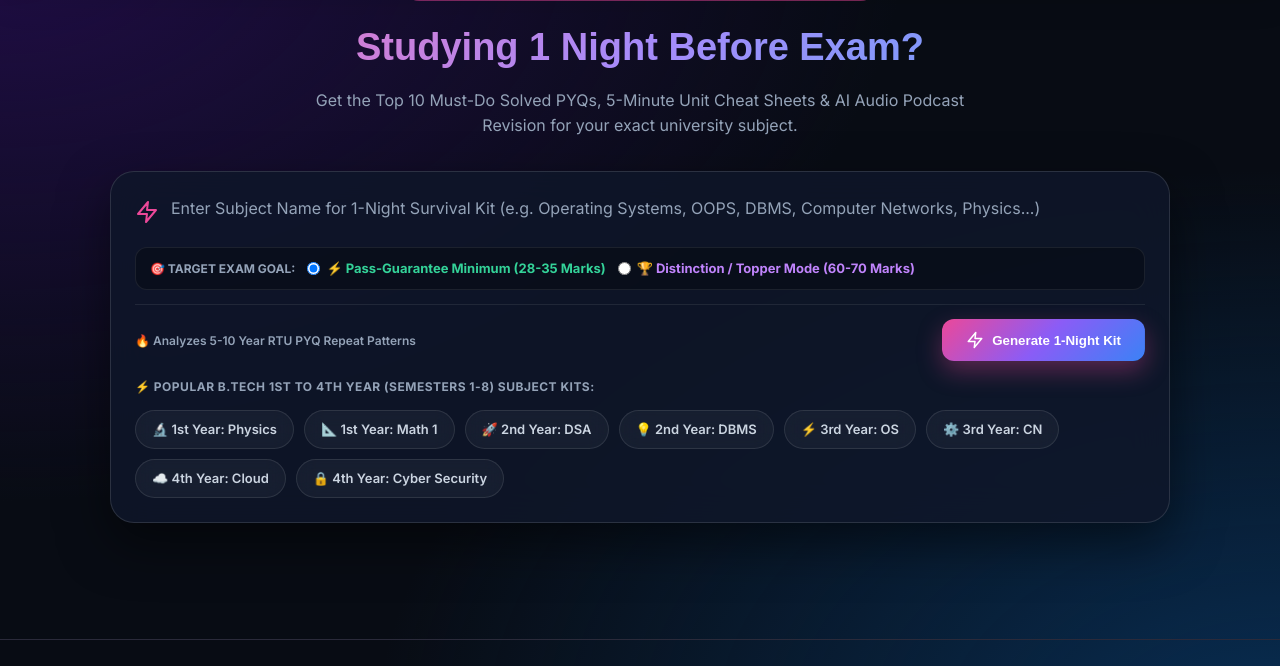
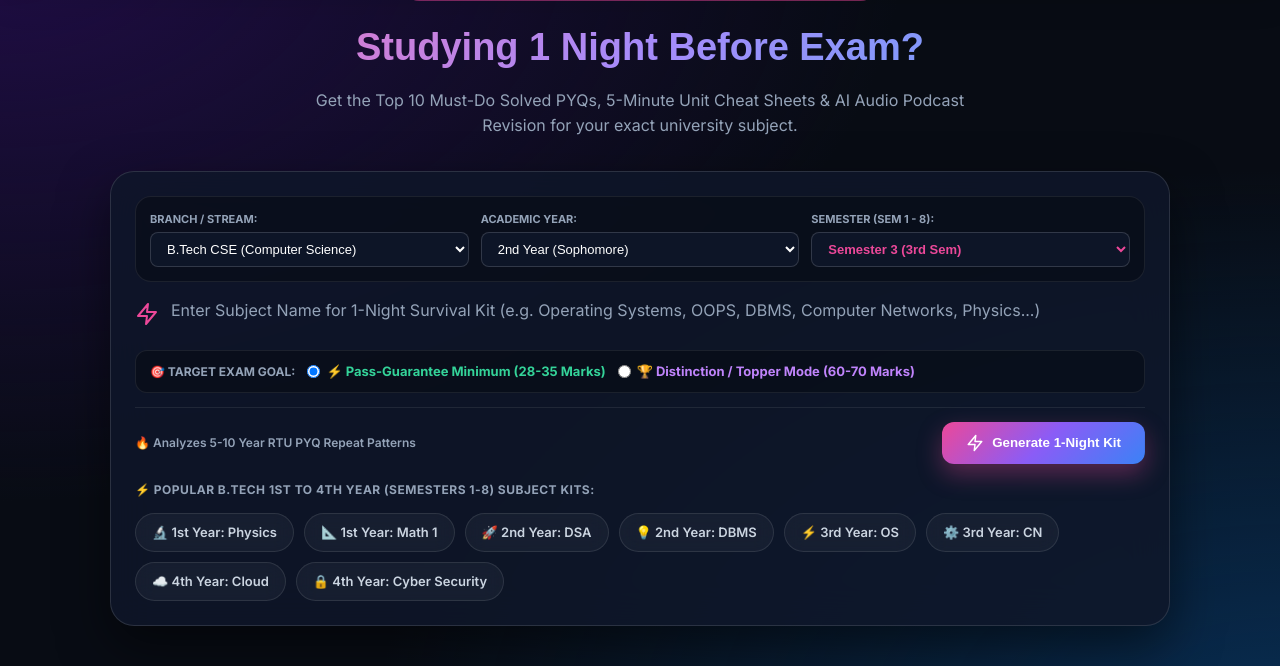
Before and after one commit to rajaswami6367/StudyMate.AI, a Flask app: page /one_night_mode in a window 1280 px wide. Shown: the part 64-730 px from the top of the page. Run offline with Flask 3, Linux system fonts and the light colour scheme; the visitor is signed in with stand-in values (Sample User, id 1).

Commit message:
Add Branch, Academic Year & Semester 1-8 Academic Profile Selector for B.Tech CSE 3rd Sem and all semesters

```diff
--- a/app.py
+++ b/app.py
@@ -666,9 +666,16 @@ def one_night_mode():
     subject = ""
     error = ""
 
+    branch = "B.Tech CSE"
+    year = "2nd Year"
+    sem = "Semester 3"
+
     if request.method == 'POST':
         subject = request.form.get('subject', '').strip()
         target_mode = request.form.get('target_mode', 'distinction').strip()
+        branch = request.form.get('branch', 'B.Tech CSE').strip()
+        year = request.form.get('year', '2nd Year').strip()
+        sem = request.form.get('sem', 'Semester 3').strip()
 
         if not subject:
             return render_template('one_night_mode.html', error='Please enter a subject name!')
@@ -721,7 +728,7 @@ Structure:
         else:
             kit_data = generate_fallback_one_night_kit(subject, target_mode)
 
-    return render_template('one_night_mode.html', kit_data=kit_data, subject=subject, error=error)
+    return render_template('one_night_mode.html', kit_data=kit_data, subject=subject, branch=branch, year=year, sem=sem, error=error)
 
 
 #  AI EXAM PAPER PREDICTOR & QUESTION PAPER GENERATOR
@@ -740,9 +747,16 @@ def exam_predictor():
     branch = "B.Tech CSE"
     error = ""
 
+    branch = "B.Tech CSE"
+    year = "2nd Year"
+    sem = "Semester 3"
+
     if request.method == 'POST':
         subject = request.form.get('subject', '').strip()
         target_mode = request.form.get('target_mode', 'distinction').strip()
+        branch = request.form.get('branch', 'B.Tech CSE').strip()
+        year = request.form.get('year', '2nd Year').strip()
+        sem = request.form.get('sem', 'Semester 3').strip()
         university = request.form.get('university', 'RTU Kota (B.Tech)').strip()
         exam_type = request.form.get('exam_type', 'University End-Sem Exam').strip()
         branch = request.form.get('branch', 'B.Tech CSE').strip()
--- a/templates/one_night_mode.html
+++ b/templates/one_night_mode.html
@@ -26,6 +26,49 @@
   <!-- Search & Command Bar -->
   <div class="glass-card" style="padding: 24px; border-radius: 24px; background: rgba(15, 23, 42, 0.85); border: 1px solid rgba(255, 255, 255, 0.12); backdrop-filter: blur(20px); margin-bottom: 36px; box-shadow: 0 20px 50px rgba(0,0,0,0.5);">
     <form method="POST" action="{{ url_for('one_night_mode') }}" onsubmit="showLoading()">
+
+      <!-- Academic Profile Selector (Branch, Year & Semester 1-8) -->
+      <div style="display: grid; grid-template-columns: repeat(auto-fit, minmax(200px, 1fr)); gap: 12px; margin-bottom: 16px; background: rgba(0,0,0,0.3); padding: 14px; border-radius: 16px; border: 1px solid rgba(255,255,255,0.08);">
+
+        <!-- Branch -->
+        <div>
+          <label style="font-size: 11px; font-weight: 700; color: #94a3b8; text-transform: uppercase; display: block; margin-bottom: 4px;">Branch / Stream:</label>
+          <select name="branch" style="width: 100%; padding: 8px 12px; border-radius: 8px; background: rgba(15,23,42,0.9); border: 1px solid rgba(255,255,255,0.15); color: #fff; font-size: 13px; outline: none;">
+            <option value="B.Tech CSE" {% if branch == 'B.Tech CSE' %}selected{% endif %}>B.Tech CSE (Computer Science)</option>
+            <option value="B.Tech IT / AI-ML" {% if branch == 'B.Tech IT / AI-ML' %}selected{% endif %}>B.Tech IT / AI-ML / Data Science</option>
+            <option value="B.Tech ECE / Electrical" {% if branch == 'B.Tech ECE / Electrical' %}selected{% endif %}>B.Tech ECE / Electrical</option>
+            <option value="B.Tech Mechanical / Civil" {% if branch == 'B.Tech Mechanical / Civil' %}selected{% endif %}>B.Tech Mechanical / Civil</option>
+          </select>
+        </div>
+
+        <!-- Academic Year -->
+        <div>
+          <label style="font-size: 11px; font-weight: 700; color: #94a3b8; text-transform: uppercase; display: block; margin-bottom: 4px;">Academic Year:</label>
+          <select name="year" style="width: 100%; padding: 8px 12px; border-radius: 8px; background: rgba(15,23,42,0.9); border: 1px solid rgba(255,255,255,0.15); color: #fff; font-size: 13px; outline: none;">
+            <option value="1st Year" {% if year == '1st Year' %}selected{% endif %}>1st Year (Freshman)</option>
+            <option value="2nd Year" {% if year == '2nd Year' or not year %}selected{% endif %}>2nd Year (Sophomore)</option>
+            <option value="3rd Year" {% if year == '3rd Year' %}selected{% endif %}>3rd Year (Junior)</option>
+            <option value="4th Year" {% if year == '4th Year' %}selected{% endif %}>4th Year (Senior)</option>
+          </select>
+        </div>
+
+        <!-- Semester 1 to 8 -->
+        <div>
+          <label style="font-size: 11px; font-weight: 700; color: #94a3b8; text-transform: uppercase; display: block; margin-bottom: 4px;">Semester (Sem 1 - 8):</label>
+          <select name="sem" style="width: 100%; padding: 8px 12px; border-radius: 8px; background: rgba(15,23,42,0.9); border: 1px solid rgba(255,255,255,0.15); color: #ec4899; font-weight: 800; font-size: 13px; outline: none;">
+            <option value="Semester 1" {% if sem == 'Semester 1' %}selected{% endif %}>Semester 1 (1st Sem)</option>
+            <option value="Semester 2" {% if sem == 'Semester 2' %}selected{% endif %}>Semester 2 (2nd Sem)</option>
+            <option value="Semester 3" {% if sem == 'Semester 3' or not sem %}selected{% endif %}>Semester 3 (3rd Sem)</option>
+            <option value="Semester 4" {% if sem == 'Semester 4' %}selected{% endif %}>Semester 4 (4th Sem)</option>
+            <option value="Semester 5" {% if sem == 'Semester 5' %}selected{% endif %}>Semester 5 (5th Sem)</option>
+            <option value="Semester 6" {% if sem == 'Semester 6' %}selected{% endif %}>Semester 6 (6th Sem)</option>
+            <option value="Semester 7" {% if sem == 'Semester 7' %}selected{% endif %}>Semester 7 (7th Sem)</option>
+            <option value="Semester 8" {% if sem == 'Semester 8' %}selected{% endif %}>Semester 8 (8th Sem)</option>
+          </select>
+        </div>
+
+      </div>
+
       <div style="display: flex; gap: 12px; align-items: flex-start; margin-bottom: 16px;">
         <div style="color: #ec4899; padding-top: 4px;">
           <i data-feather="zap" style="width: 24px; height: 24px;"></i>
```
